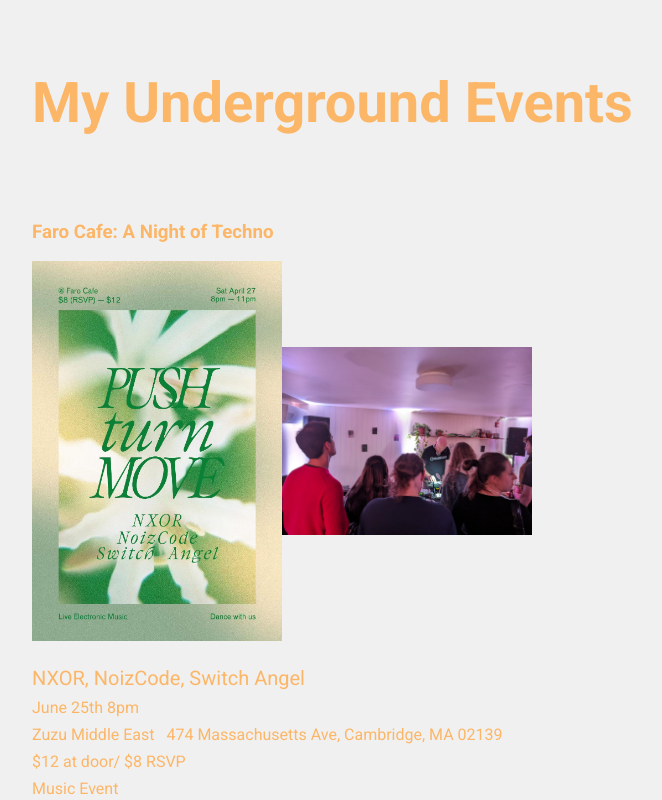
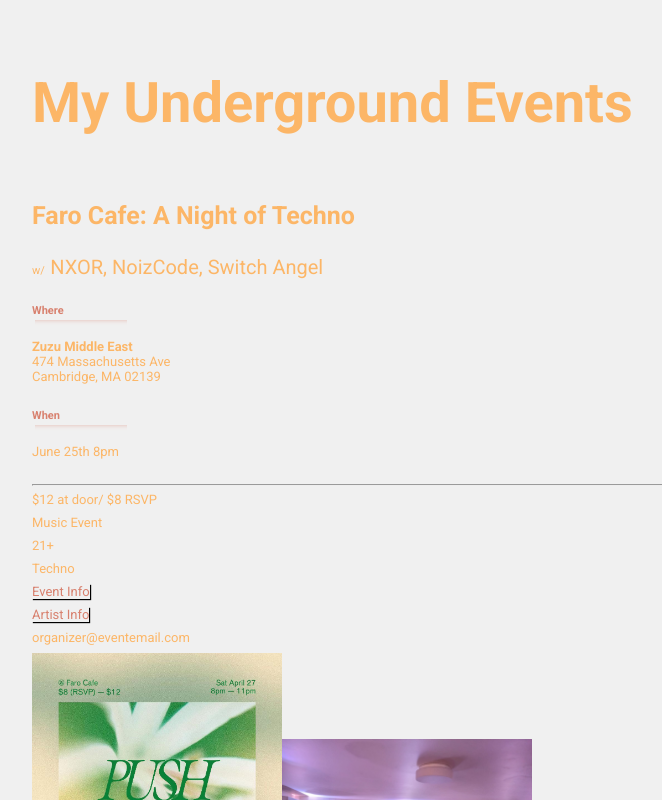
Before and after one commit to alkalinemusic/myundergroundeventAGAIN, a React (Vite) app: page /eventDetails/id in a window 1280 px wide. Shown: the top 800 px of the page, without its empty margins (32-694 px from the left). Built offline with nearby package versions, Linux system fonts and the light colour scheme.

Commit message:
rearrange and style event details page

```diff
--- a/src/CSS/EventDetails.css
+++ b/src/CSS/EventDetails.css
@@ -1,13 +1,23 @@
+.event-details-main {
+  font-size: 13px;
+}
+
 .search-results-h3 {
-  margin-top: 85px;
+  font-size: 25px;
+  margin-top: 65px;
 }
 
 .search-results-section {
 }
 
-.row-header {
+/* hr line */
+.style-four-a {
+  height: 12px;
+  border: 0;
+  width: 8%;
+  margin-left: 3px;
+  box-shadow: inset 0 7px 6px -9px var(--second-color);
 }
-
 .row-container {
   text-align: left;
   margin-bottom: 8px;
@@ -28,4 +38,29 @@
 
 .artist-name-header {
   font-size: 20px;
+  margin-bottom: 25px;
 }
+
+.where-header,
+.when-header {
+  color: var(--second-color);
+  text-align: left;
+  margin-bottom: -3px;
+  font-size: 11px;
+}
+
+.venue-name-container,
+.venue-when-container {
+  margin-bottom: 25px !important;
+  text-align: left;
+}
+
+.venue,
+.where-header,
+.when-header {
+  font-weight: 600;
+}
+
+.with-abbr {
+  font-size: 11px;
+}
--- a/src/pages/EventDetails.jsx
+++ b/src/pages/EventDetails.jsx
@@ -6,32 +6,37 @@ import localImageTwo from "../assets/IMG-20240429-WA0003.jpg";
 
 export default function EventDetails() {
   return (
-    <div>
+    <div className="event-details-main">
       <h3 className="search-results-h3">Faro Cafe: A Night of Techno</h3>
+      <div className="artist-name-header">
+        <span className="artist-header row-header ">{/* Who */}</span>
+        <span className="with-abbr">w/&nbsp;&nbsp;</span>NXOR, NoizCode, Switch
+        Angel
+      </div>
       <div className="search-results-section">
-        <Image.PreviewGroup
-          preview={{
-            onChange: (current, prev) =>
-              console.log(`current index: ${current}, prev index: ${prev}`),
-          }}
-        >
-          <Image className="flyer-poster-one" width={250} src={localImageOne} />
-          <Image className="flyer-poster-two" width={250} src={localImageTwo} />
-        </Image.PreviewGroup>
-        <div className="row-container artist-name-header">
-          <span className="row-header ">{/* Who */}</span>
-          NXOR, NoizCode, Switch Angel
-        </div>
-        <div className="row-container">
-          <span className="row-header">{/* When */}</span>
-          June 25th 8pm
-        </div>
-        <div className="row-container">
-          <span className="row-header">{/* Where */}</span>
-          Zuzu Middle East&nbsp;&nbsp;{" "}
-          <span>474 Massachusetts Ave, Cambridge, MA 02139</span>
+        <div className="where-header">Where</div>
+        <hr className="style-four-a" />
+
+        <div className="venue-name-container">
+          <span className="row-header-venue ">
+            <span className="venue">Zuzu Middle East</span>
+            <br />
+            474 Massachusetts Ave
+            <br />
+            Cambridge, MA 02139
+          </span>
         </div>
 
+        <div className="when-header">When</div>
+        <hr className="style-four-a" />
+
+        <div className="venue-when-container">
+          <span className="row-header-when">
+            <span className="when">June 25th 8pm</span>
+          </span>
+        </div>
+        {/*  THIS HR IS TEMPORARY */}
+        <hr />
         <div className="row-container">
           <span className="row-header">$12 at door/ $8 RSVP</span>
         </div>
@@ -73,6 +78,15 @@ export default function EventDetails() {
         <div className="row-container">
           <span className="row-header">organizer@eventemail.com</span>
         </div>
+        <Image.PreviewGroup
+          preview={{
+            onChange: (current, prev) =>
+              console.log(`current index: ${current}, prev index: ${prev}`),
+          }}
+        >
+          <Image className="flyer-poster-one" width={250} src={localImageOne} />
+          <Image className="flyer-poster-two" width={250} src={localImageTwo} />
+        </Image.PreviewGroup>
       </div>
     </div>
   );
--- a/src/pages/PostEvent.jsx
+++ b/src/pages/PostEvent.jsx
@@ -50,6 +50,7 @@ export default function PostEvent() {
       <Input className="event-flyer-input" placeholder="Flyer/Poster" />
       <div className="organizer-email-header">Organizer Email</div>
       <Input className="organizer-email-input" placeholder="Organizer Email" />
+      {/* ADD EVENT DESCRIPTION. CHECK EVENTBRITE EVENT DETAILS PAGES */}
     </div>
   );
 }
```
